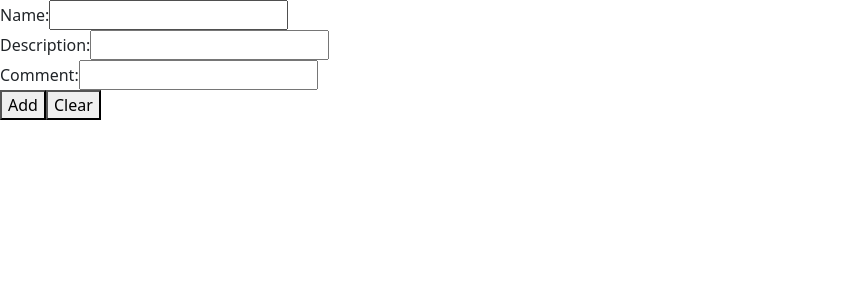
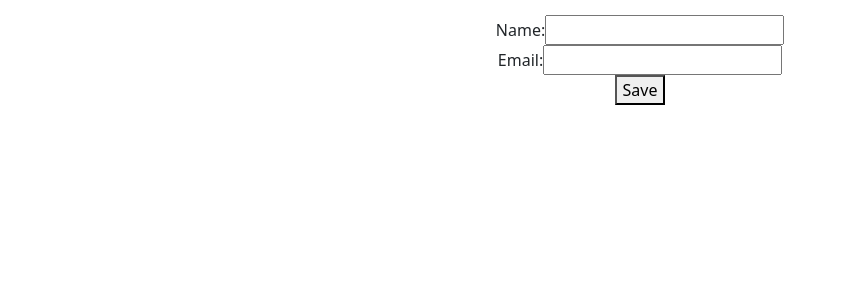
Before and after one commit to miropaananen/Pinja-react, a React (Create React App) app: page / in a window 1280 px wide. Shown: the top 300 px of the page, without its empty margins (0-847 px from the left). Built offline with nearby package versions, Linux system fonts and the light colour scheme.

Commit message:
Add new styles, save the data with JSON.stringiy, add data mapping

```diff
--- a/src/App.js
+++ b/src/App.js
@@ -1,30 +1,27 @@
-import logo from './logo.svg';
 import './App.css';
+import Form from './Form.js';
 
 //Testing if the local storage works
+/*
 for (let i = 0; i < localStorage.length; i++) {
   const key = localStorage.key(i);
   const value = localStorage.getItem(key);
   console.log(`${key}: ${value}`);
 }
+*/
+/*
+const data = JSON.parse(localStorage.getItem('data'));
+console.log(data[0]);
+*/
+function App() {
 
-function App() {
+  const data2 = JSON.parse(localStorage.getItem('data'));
+
+  console.log(data2);
+
   return (
-    <div className="App">
-      <header className="App-header">
-        <img src={logo} className="App-logo" alt="logo" />
-        <p>
-          Edit <code>src/App.js</code> and save to reload.
-        </p>
-        <a
-          className="App-link"
-          href="https://reactjs.org"
-          target="_blank"
-          rel="noopener noreferrer"
-        >
-          Learn React
-        </a>
-      </header>
+    <div className="App container">
+      <Form></Form>
     </div>
   );
 }
--- a/src/Form.js
+++ b/src/Form.js
@@ -1,64 +1,54 @@
+
 import React, { useState } from 'react';
+//import { useState } from 'react';
 
-function Form() {
-  const [name, setName] = useState('');
-  const [description, setDescription] = useState('');
-  const [comment, setComment] = useState('');
+export default function Form() {
+  const [data, setData] = useState([]);
+  const [id, setId] = useState(1);
+
 
   const handleSubmit = (e) => {
     e.preventDefault();
 
-    // Save the form data to local storage
-    localStorage.setItem('name', name);
-    localStorage.setItem('description', description);
-    localStorage.setItem('comment', comment);
+    // Add the new data to the existing data array
+    setData([...data, {id, name: e.target.name.value, email: e.target.email.value }]);
+
+    // Save the data array to local storage
+    localStorage.setItem('data', JSON.stringify(data));
 
     // Clear the form
-    setName('');
-    setDescription('');
-    setComment('');
+    e.target.name.value = '';
+    e.target.email.value = '';
+
+    //iterate id every time data is saved
+    setId(id + 1);
+
   };
 
-  const handleClear = () => {
-    // Clear the form when pressing the clear button
-    setName('');
-    setDescription('');
-    setComment('');
-  };
+  //console.log(data);
+  console.log("foreach Javascrip objekti");
+  console.log(data);
 
   return (
+    <div>
     <form onSubmit={handleSubmit}>
       <label>
         Name:
-        <input
-          type="text"
-          value={name}
-          onChange={(e) => setName(e.target.value)}
-        />
+        <input type="text" name="name" />
       </label>
       <br />
       <label>
-        Description:
-        <input
-          type="text"
-          value={description}
-          onChange={(e) => setDescription(e.target.value)}
-        />
+        Email:
+        <input type="email" name="email" />
       </label>
       <br />
-      <label>
-        Comment:
-        <input
-          type="text"
-          value={comment}
-          onChange={(e) => setComment(e.target.value)}
-        />
-      </label>
-      <br />
-      <button type="submit">Add</button>
-      <button onClick={handleClear}>Clear</button>
+      <button type="submit">Save</button>
     </form>
+
+  <ul>
+    {data.map((item) => <li key={item.id}> {item.name} {item.email}</li>)}
+  </ul>
+  </div>
+
   );
 }
-
-export default Form;
--- /dev/null
+++ b/src/Form.scss
@@ -0,0 +1,16 @@
+
+#Form {
+    background-color: #F7F7F7;
+    border:1px solid #EDEDED;
+    border-radius: 10px;
+
+    form {
+        padding:15px;
+        display: flex;
+        flex-direction: column;
+        .Form-row {
+            padding:7.5px;
+            display: flex;
+        }
+    }
+}
--- a/src/custom.scss
+++ b/src/custom.scss
@@ -9,3 +9,9 @@ $body-bg: white;
     background-color: red;
 }
 */
+
+body {
+    padding-top: 15px;
+}
+
+@import 'Form.scss'
--- a/src/index.js
+++ b/src/index.js
@@ -5,12 +5,11 @@ import App from './App';
 import reportWebVitals from './reportWebVitals';
 import 'bootstrap/dist/css/bootstrap.css';
 import './custom.scss';
-import Form from './Form.js';
 
 const root = ReactDOM.createRoot(document.getElementById('root'));
 root.render(
   <React.StrictMode>
-    <Form />
+    <App />
   </React.StrictMode>
 );
 
```
